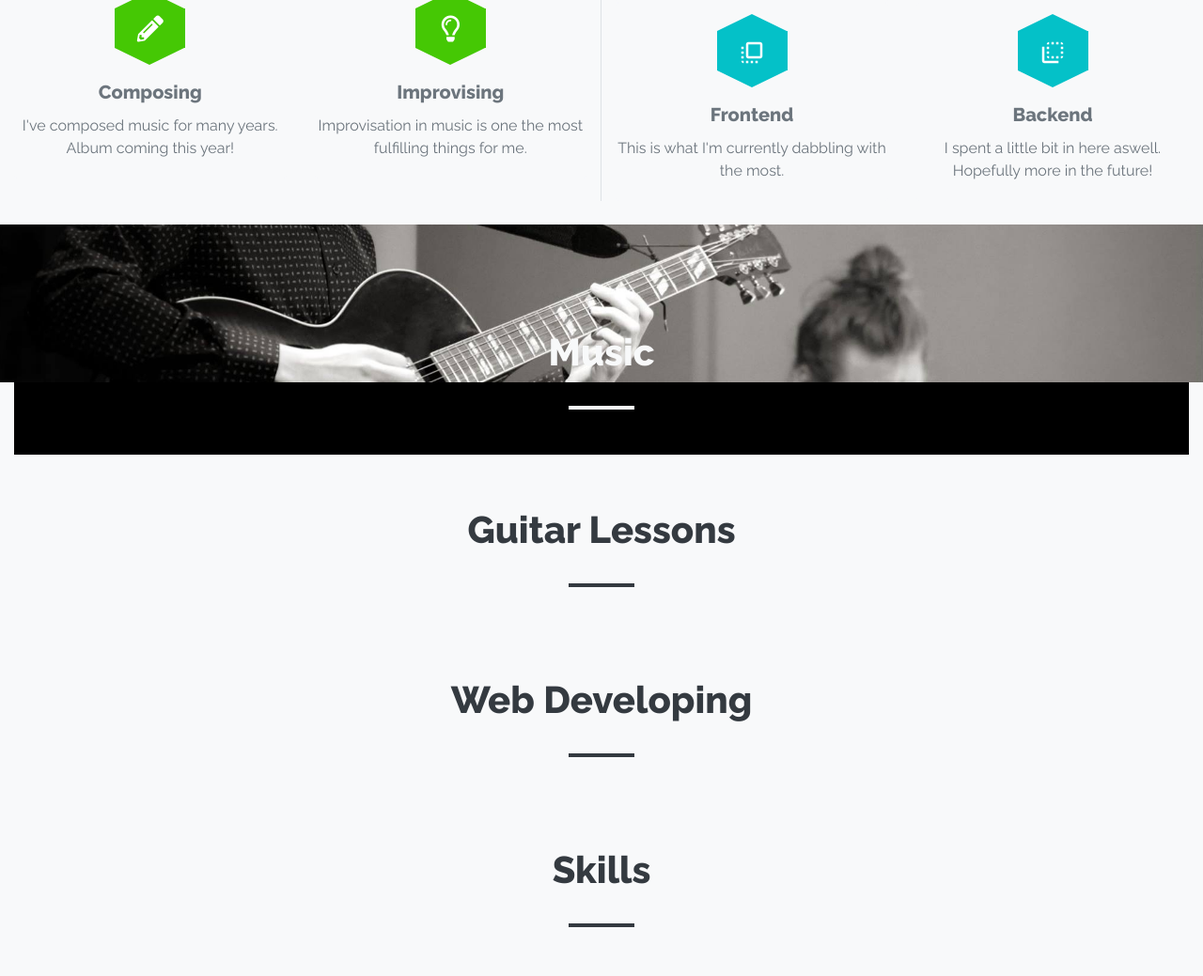
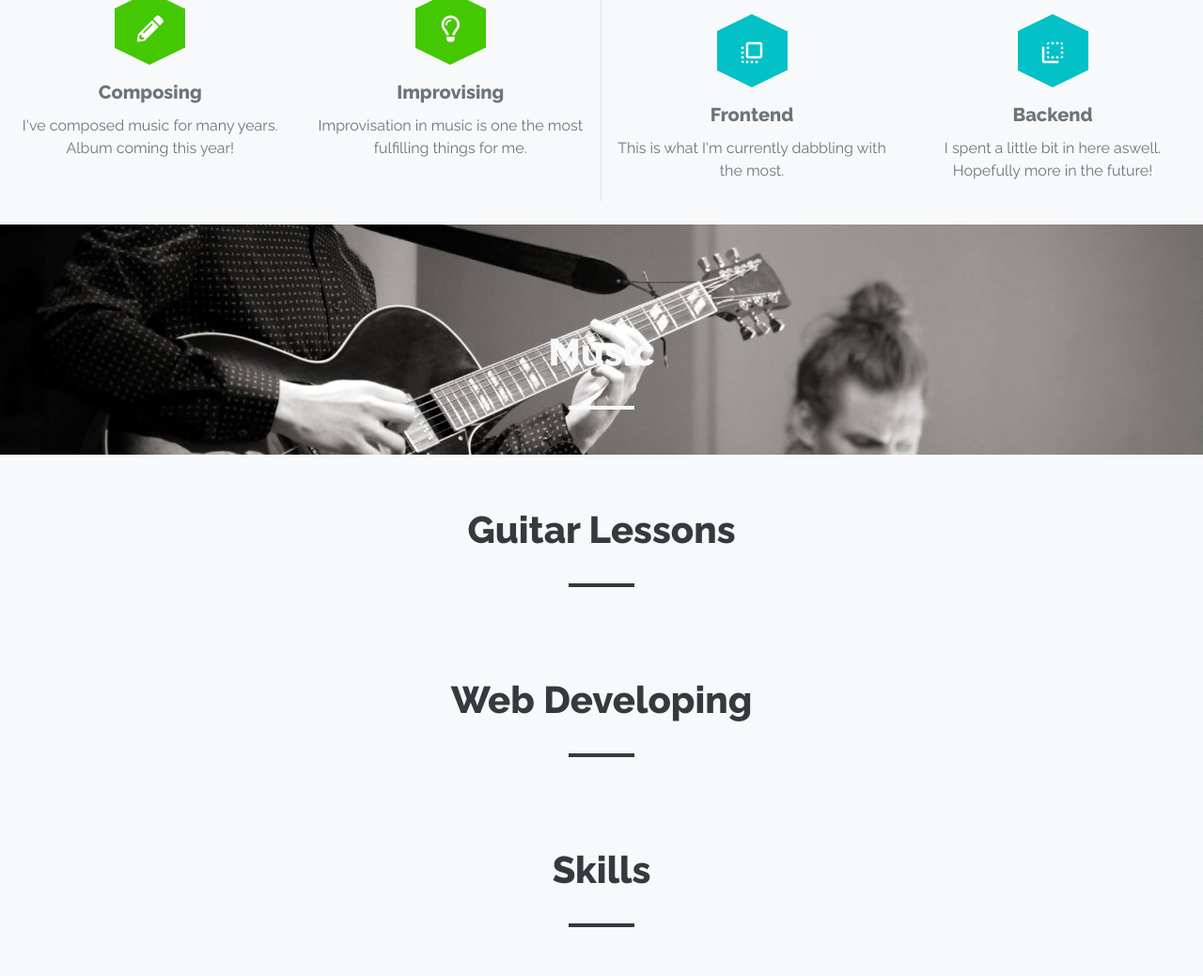
Before and after one commit to stutommi/my-site, a website: page src/index.html in a window 1280 px wide. Shown: the part 1417-2456 px from the top of the page at 94% size. Drawn offline with nearby package versions, Linux system fonts and the light colour scheme.

Commit message:
really done for today

```diff
--- a/src/index.html
+++ b/src/index.html
@@ -253,7 +253,9 @@
 
         <!-- Music -->
         <section style="background-color: black">
-            <div class="row justify-content-center text-light parallax parallax-section-1 a-pad bg-custom">
+            <div class="row parallax parallax-section-1 a-pad bg-custom">
+                <div class="col-12">
+                    <div class="row justify-content-center text-light">
                         <div class="col-auto ">
                             <h1 class="font-weight-bold a-pad text-center slide-left" id="music">Music</h1>
                         </div>
@@ -263,6 +265,9 @@
                             <div class="header-bar bg-light text-center slide-left delay-m-1 mb-5"></div>
                         </div>
                     </div>
+                </div>
+            </div>
+
         </section>
 
         <!-- Guitar Lessons -->
```
Also changed, not shown: 1 other file. Lines whose indentation alone changed are shown as unchanged.
